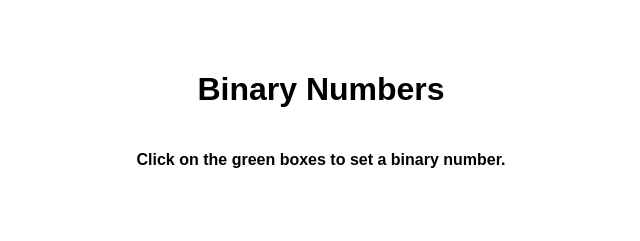
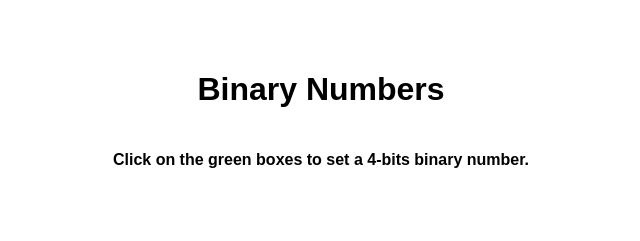
Before and after one commit to chumo/binary_numbers, a plain HTML site: page index.html in a window 1280 px wide. Shown: the top 241 px of the page, 319-959 px from the left. Drawn offline with Linux system fonts and the light colour scheme.

Commit message:
Update index.html

```diff
--- a/index.html
+++ b/index.html
@@ -54,7 +54,7 @@
   <body>
     <div class="container">
       <h1 style="font-family: Arial, Helvetica, sans-serif;">Binary Numbers</h1>
-      <h4 style="font-family: Arial, Helvetica, sans-serif;">Click on the green boxes to set a binary number.</h4>
+      <h4 style="font-family: Arial, Helvetica, sans-serif;">Click on the green boxes to set a 4-bits binary number.</h4>
       <div class="row">
         <div class="square">0</div>
         <span class="number">&middot;2<sup>0</sup>+</span>
```
